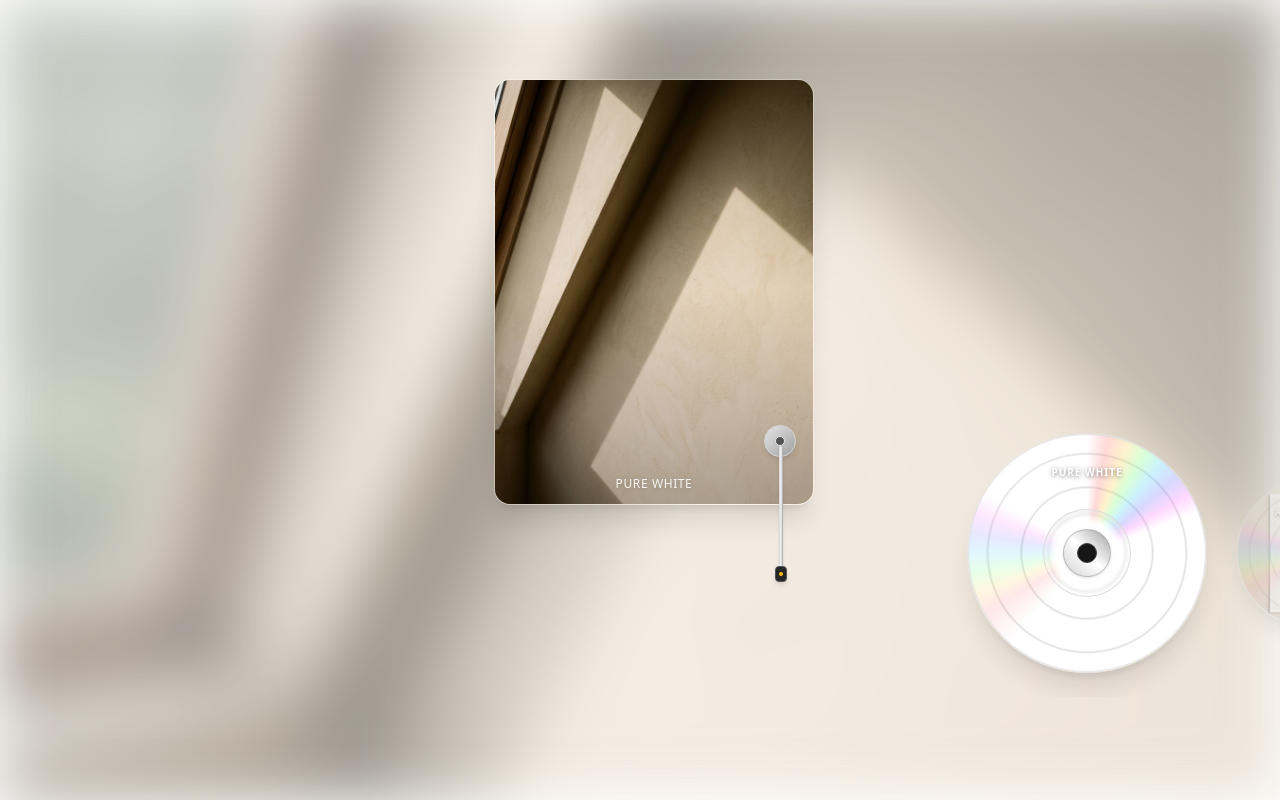
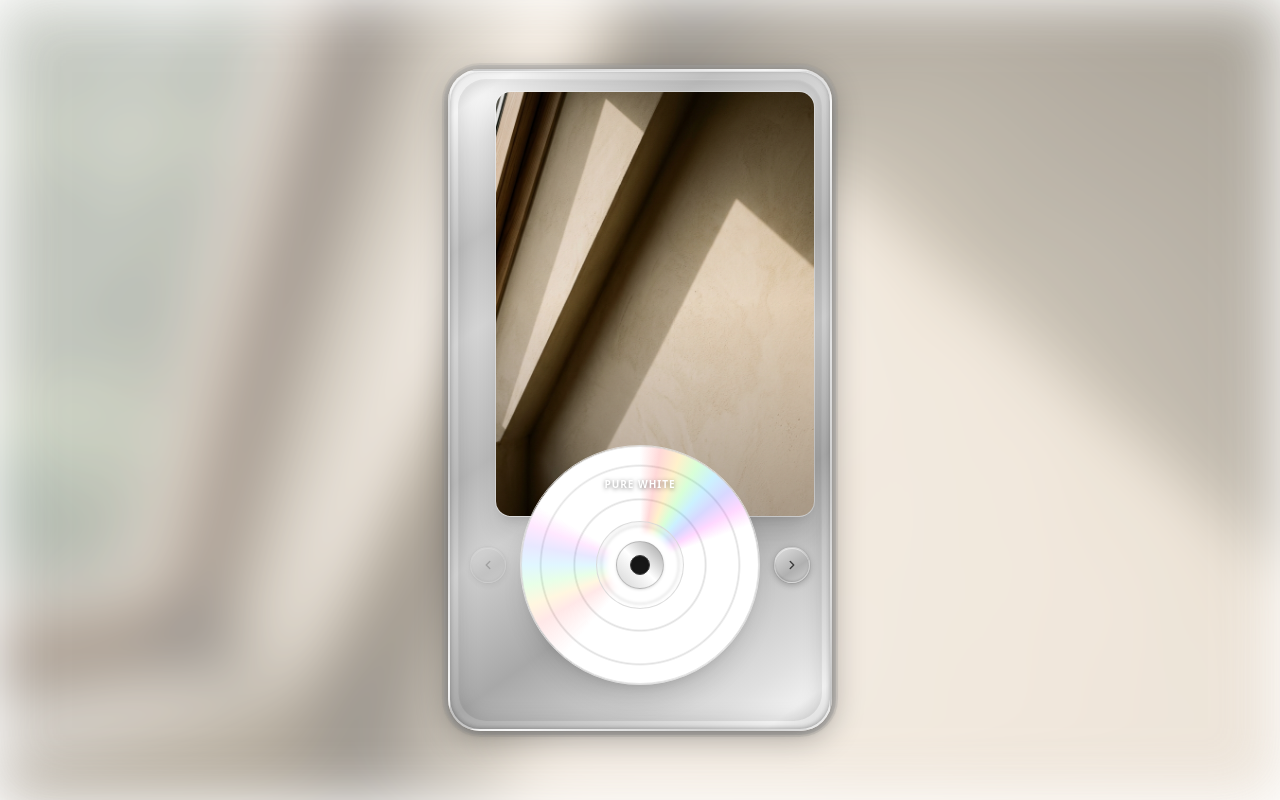
Before and after one commit to CNCYY/cd-media-player, a React (Vite) app: page / in a window 1280 px wide. Built offline with nearby package versions, Linux system fonts and the light colour scheme.

Commit message:
优化样式，增加切换音效

```diff
--- a/src/App.tsx
+++ b/src/App.tsx
@@ -129,7 +129,7 @@ export default function App() {
   }, [activeCd.mediaUrl, activeCd.mediaType, activeCd.cdText]);
 
   return (
-    <div className="min-h-screen w-full text-neutral-800 flex flex-col justify-start items-center py-6 px-4 font-sans select-none overflow-y-auto pb-12 relative">
+    <div className="min-h-screen w-full text-neutral-800 flex flex-col justify-center items-center py-6 px-4 font-sans select-none overflow-hidden relative">
 
       {/* Background image fills the page from the current media */}
       {activeCd.mediaUrl && activeCd.mediaType === 'image' ? (
@@ -146,8 +146,49 @@ export default function App() {
         <div className="fixed inset-0 z-[-1] bg-[#F4F4F2]" />
       )}
 
+      {/* Y2K Metallic Shell */}
+      <div className="w-full max-w-sm my-auto py-2">
+        <div
+          className="relative rounded-[2rem] p-4 sm:p-5 overflow-hidden"
+          style={{
+            background: `linear-gradient(145deg,
+              #e8e8e8 0%,
+              #f5f5f5 5%,
+              #e0e0e0 10%,
+              #c0c0c0 20%,
+              #d4d4d4 30%,
+              #b8b8b8 45%,
+              #d0d0d0 55%,
+              #a8a8a8 70%,
+              #c8c8c8 80%,
+              #e0e0e0 90%,
+              #f0f0f0 95%,
+              #d8d8d8 100%)`,
+            boxShadow: `
+              inset 0 1px 0 rgba(255,255,255,0.6),
+              inset 0 -2px 4px rgba(0,0,0,0.15),
+              inset 2px 0 4px rgba(0,0,0,0.08),
+              inset -2px 0 4px rgba(0,0,0,0.08),
+              0 8px 32px rgba(0,0,0,0.3),
+              0 2px 8px rgba(0,0,0,0.2),
+              0 0 0 4px rgba(180,180,180,0.4),
+              0 0 0 6px rgba(160,160,160,0.2)
+            `,
+            border: '2px solid rgba(255,255,255,0.3)',
+          }}
+        >
+          {/* Inner rim highlight */}
+          <div className="absolute inset-2 rounded-[1.75rem] pointer-events-none"
+            style={{
+              boxShadow: `
+                inset 0 0 20px rgba(0,0,0,0.15),
+                inset 0 1px 2px rgba(255,255,255,0.4)
+              `,
+            }}
+          />
+
           {/* Main Container */}
-      <div className="w-full max-w-sm flex flex-col justify-start items-center my-auto py-2">
+          <div className="w-full flex flex-col justify-start items-center relative z-0">
 
             {/* TOP SECTION: Image / Video Display Area (3:4 ratio) */}
             <section className="w-full relative z-0">
@@ -172,6 +213,8 @@ export default function App() {
               />
             </section>
           </div>
+        </div>
+      </div>
 
       {/* Settings Modal */}
       <SettingsModal
--- a/src/components/CDPlayer.tsx
+++ b/src/components/CDPlayer.tsx
@@ -1,5 +1,77 @@
-import React, { useEffect, useRef, useState } from 'react';
+import React, { useEffect, useRef, useCallback } from 'react';
+import { ChevronLeft, ChevronRight } from 'lucide-react';
 import { CDItem } from '../types';
+
+// Generate a cassette sliding-into-deck click sound
+const playClickSound = () => {
+  try {
+    const ctx = new AudioContext();
+    ctx.resume();
+
+    // Wait for context to be ready, then play
+    const play = () => {
+      const now = ctx.currentTime;
+
+      // Cassette slide: filtered noise with higher volume
+      const slideDuration = 0.15;
+      const bufferSize = Math.floor(ctx.sampleRate * slideDuration);
+      const buffer = ctx.createBuffer(1, bufferSize, ctx.sampleRate);
+      const data = buffer.getChannelData(0);
+      for (let i = 0; i < bufferSize; i++) {
+        const t = i / bufferSize;
+        data[i] = (Math.random() * 2 - 1) * (1 - t);
+      }
+
+      const noise = ctx.createBufferSource();
+      noise.buffer = buffer;
+
+      const bpFilter = ctx.createBiquadFilter();
+      bpFilter.type = 'bandpass';
+      bpFilter.frequency.value = 3000;
+      bpFilter.Q.value = 0.8;
+
+      const slideGain = ctx.createGain();
+      slideGain.gain.setValueAtTime(0.6, now);
+      slideGain.gain.exponentialRampToValueAtTime(0.001, now + slideDuration);
+
+      noise.connect(bpFilter).connect(slideGain).connect(ctx.destination);
+      noise.start(now);
+
+      // Two clear clicks
+      const makeClick = (delay: number, freq: number, vol: number) => {
+        const osc = ctx.createOscillator();
+        const g = ctx.createGain();
+        osc.type = 'square';
+        osc.frequency.setValueAtTime(freq, now + delay);
+        osc.frequency.exponentialRampToValueAtTime(80, now + delay + 0.04);
+        g.gain.setValueAtTime(vol, now + delay);
+        g.gain.exponentialRampToValueAtTime(0.001, now + delay + 0.06);
+        osc.connect(g).connect(ctx.destination);
+        osc.start(now + delay);
+        osc.stop(now + delay + 0.06);
+      };
+
+      makeClick(0.08, 600, 0.5);
+      makeClick(0.14, 400, 0.4);
+
+      setTimeout(() => ctx.close(), 400);
+    };
+
+    // If already running, play immediately; otherwise wait for resume
+    if (ctx.state === 'running') {
+      play();
+    } else {
+      ctx.onstatechange = () => {
+        if (ctx.state === 'running') {
+          ctx.onstatechange = null;
+          play();
+        }
+      };
+    }
+  } catch {
+    // Audio not available, silently ignore
+  }
+};
 
 interface CDPlayerProps {
   cdList: CDItem[];
@@ -18,82 +90,26 @@ export const CDPlayer: React.FC<CDPlayerProps> = ({
 }) => {
   const cdDiscRef = useRef<HTMLDivElement | null>(null);
   const cdRotationsRef = useRef<{[key: string]: number}>({});
-  const scrollContainerRef = useRef<HTMLDivElement | null>(null);
-  const itemRefs = useRef<{ [key: string]: HTMLDivElement | null }>({});
-  const isAutoScrolling = useRef(false);
-  const onSelectCdRef = useRef(onSelectCd);
-  const activeCdIdRef = useRef(activeCdId);
-  onSelectCdRef.current = onSelectCd;
-  activeCdIdRef.current = activeCdId;
+  const cdContainerRef = useRef<HTMLDivElement | null>(null);
 
-  // Scroll the active CD into centered view when activeCdId changes (e.g. init, settings)
-  useEffect(() => {
-    const container = scrollContainerRef.current;
-    const activeEl = itemRefs.current[activeCdId];
-    if (!container || !activeEl) return;
+  const activeIndex = cdList.findIndex((cd) => cd.id === activeCdId);
+  const activeCd = cdList[activeIndex] || cdList[0];
+  const hasPrev = activeIndex > 0;
+  const hasNext = activeIndex < cdList.length - 1;
 
-    isAutoScrolling.current = true;
-    activeEl.scrollIntoView({ behavior: 'smooth', inline: 'center', block: 'nearest' });
+  const handlePrev = useCallback(() => {
+    if (hasPrev) {
+      playClickSound();
+      onSelectCd(cdList[activeIndex - 1].id);
+    }
+  }, [hasPrev, activeIndex, cdList, onSelectCd]);
 
-    const timer = setTimeout(() => {
-      isAutoScrolling.current = false;
-    }, 400);
-    return () => clearTimeout(timer);
-  }, [activeCdId]);
-
-  // Stored refs for scroll handler to avoid effect re-runs
-  const cdListRef = useRef(cdList);
-  cdListRef.current = cdList;
-
-  // Detect which CD is closest to the center while user scrolls
-  const [pendingCdId, setPendingCdId] = useState<string | null>(null);
-  const pendingTimerRef = useRef<ReturnType<typeof setTimeout> | null>(null);
-
-  useEffect(() => {
-    const container = scrollContainerRef.current;
-    if (!container) return;
-
-    let timeoutId: ReturnType<typeof setTimeout>;
-    const handleScroll = () => {
-      if (isAutoScrolling.current) return;
-
-      clearTimeout(timeoutId);
-      timeoutId = setTimeout(() => {
-        const center = container.scrollLeft + container.clientWidth / 2;
-        let closestId = activeCdIdRef.current;
-        let minDistance = Infinity;
-
-        cdListRef.current.forEach((cd) => {
-          const el = itemRefs.current[cd.id];
-          if (!el) return;
-          const elCenter = el.offsetLeft + el.offsetWidth / 2;
-          const distance = Math.abs(center - elCenter);
-          if (distance < minDistance) {
-            minDistance = distance;
-            closestId = cd.id;
+  const handleNext = useCallback(() => {
+    if (hasNext) {
+      playClickSound();
+      onSelectCd(cdList[activeIndex + 1].id);
     }
-        });
-
-        if (closestId !== activeCdIdRef.current) {
-          setPendingCdId(closestId);
-          if (pendingTimerRef.current) clearTimeout(pendingTimerRef.current);
-          pendingTimerRef.current = setTimeout(() => {
-            onSelectCdRef.current(closestId);
-            setPendingCdId(null);
-          }, 150);
-        } else {
-          setPendingCdId(null);
-        }
-      }, 80);
-    };
-
-    container.addEventListener('scroll', handleScroll, { passive: true });
-    return () => {
-      container.removeEventListener('scroll', handleScroll);
-      clearTimeout(timeoutId);
-      if (pendingTimerRef.current) clearTimeout(pendingTimerRef.current);
-    };
-  }, []); // Stable – uses refs internally
+  }, [hasNext, activeIndex, cdList, onSelectCd]);
 
   // Inject CSS keyframe animation for CD spinning
   useEffect(() => {
@@ -167,61 +183,47 @@ export const CDPlayer: React.FC<CDPlayerProps> = ({
     return () => cancelAnimationFrame(timer);
   }, [activeCdId, isPlaying]);
 
-  // Tonearm position - set once on mount, never moves
-  const [tonearmPos, setTonearmPos] = useState({ top: 0, left: 0 });
-
-  useEffect(() => {
-    const timer = setTimeout(() => {
-      const el = itemRefs.current[activeCdId];
-      if (!el) return;
-      const rect = el.getBoundingClientRect();
-      setTonearmPos({
-        top: rect.top - 8,
-        left: rect.right + 4,
-      });
-    }, 100);
-    return () => clearTimeout(timer);
-  }, []);
+  const cd = activeCd;
 
   return (
     <div className="w-full select-none">
-      {/* Horizontal CD Discs Container */}
+      {/* CD Disc Area */}
       <div
-        ref={scrollContainerRef}
-        className="w-full flex items-center justify-start overflow-x-auto no-scrollbar py-6 px-[50vw] gap-4 snap-x snap-mandatory"
+        ref={cdContainerRef}
+        className="relative flex items-center justify-center py-6"
       >
-        {cdList.map((cd) => {
-          const isActive = cd.id === activeCdId;
-          const isPending = cd.id === pendingCdId && !isActive;
+        {/* Left Arrow Button */}
+        <button
+          type="button"
+          onClick={handlePrev}
+          disabled={!hasPrev}
+          className={`absolute left-0 z-20 w-8 h-8 sm:w-9 sm:h-9 rounded-full flex items-center justify-center transition-all duration-200 ${
+            hasPrev
+              ? 'cursor-pointer active:scale-90'
+              : 'cursor-default opacity-30'
+          }`}
+          style={{
+            background: `linear-gradient(145deg, #e0e0e0 0%, #c0c0c0 40%, #b0b0b0 60%, #d0d0d0 100%)`,
+            boxShadow: `
+              inset 0 1px 0 rgba(255,255,255,0.5),
+              inset 0 -1px 2px rgba(0,0,0,0.15),
+              0 2px 6px rgba(0,0,0,0.25),
+              0 0 0 1px rgba(180,180,180,0.5)
+            `,
+            border: '1px solid rgba(255,255,255,0.2)',
+          }}
+        >
+          <ChevronLeft className="w-3.5 h-3.5 text-neutral-700" strokeWidth={2.5} />
+        </button>
 
-          return (
+        {/* Active CD Disc */}
         <div
-              key={cd.id}
-              ref={(el) => {
-                itemRefs.current[cd.id] = el;
-              }}
-              onClick={() => {
-                if (isActive) {
-                  onTogglePlay();
-                } else {
-                  onSelectCd(cd.id);
-                }
-              }}
-              className={`relative flex-shrink-0 cursor-pointer snap-center transition-all duration-300 ease-out ${
-                isActive
-                  ? 'scale-100 z-10'
-                  : isPending
-                  ? 'scale-95 opacity-80'
-                  : 'scale-85 opacity-60 hover:opacity-90 hover:scale-90'
-              }`}
+          onClick={onTogglePlay}
+          className="relative flex-shrink-0 cursor-pointer transition-all duration-300 ease-out scale-100 z-10"
         >
-              {/* CD Disc Body */}
           <div
-                ref={isActive ? cdDiscRef : null}
-                className={`relative rounded-full shadow-xl overflow-hidden border border-neutral-200/80 transition-all duration-300 ${
-                  isActive ? 'w-52 h-52 sm:w-60 sm:h-60' : 'w-40 h-40 sm:w-44 sm:h-44'
-                }`}
-                style={isActive ? undefined : { animation: 'none', transform: `rotate(${cdRotationsRef.current[cd.id] || 0}deg)` }}
+            ref={cdDiscRef}
+            className="relative rounded-full shadow-xl overflow-hidden border border-neutral-200/80 w-52 h-52 sm:w-60 sm:h-60"
           >
             {/* Outer Rim Gloss */}
             <div className="absolute inset-0 rounded-full border-[1.5px] border-neutral-300/60 z-20 pointer-events-none" />
@@ -239,7 +241,7 @@ export const CDPlayer: React.FC<CDPlayerProps> = ({
               />
             )}
 
-                {/* CD Grooves - always visible on top */}
+            {/* CD Grooves */}
             <div
               className="absolute inset-0 rounded-full pointer-events-none z-10"
               style={{
@@ -264,7 +266,7 @@ export const CDPlayer: React.FC<CDPlayerProps> = ({
               }}
             />
 
-                {/* CD Rainbow Holographic Texture - fan-shaped streaks from center */}
+            {/* CD Rainbow Holographic Texture */}
             <div
               className="absolute inset-0 rounded-full pointer-events-none z-10"
               style={{
@@ -293,21 +295,9 @@ export const CDPlayer: React.FC<CDPlayerProps> = ({
 
             {/* Center Spindle Hole */}
             <div className="absolute inset-0 flex items-center justify-center pointer-events-none z-20">
-                  <div
-                    className={`rounded-full border border-neutral-300/80 bg-white/30 backdrop-blur-[1px] shadow-inner flex items-center justify-center ${
-                      isActive ? 'w-18 h-18 sm:w-22 sm:h-22' : 'w-14 h-14 sm:w-16 sm:h-16'
-                    }`}
-                  >
-                    <div
-                      className={`rounded-full bg-gradient-to-tr from-neutral-300 via-white to-neutral-400 border border-neutral-400/60 shadow-sm flex items-center justify-center ${
-                        isActive ? 'w-10 h-10 sm:w-12 sm:h-12' : 'w-8 h-8'
-                      }`}
-                    >
-                      <div
-                        className={`rounded-full bg-neutral-900 border border-neutral-700 shadow-inner ${
-                          isActive ? 'w-4 h-4 sm:w-5 sm:h-5' : 'w-3 h-3'
-                        }`}
-                      />
+              <div className="rounded-full border border-neutral-300/80 bg-white/30 backdrop-blur-[1px] shadow-inner flex items-center justify-center w-18 h-18 sm:w-22 sm:h-22">
+                <div className="rounded-full bg-gradient-to-tr from-neutral-300 via-white to-neutral-400 border border-neutral-400/60 shadow-sm flex items-center justify-center w-10 h-10 sm:w-12 sm:h-12">
+                  <div className="rounded-full bg-neutral-900 border border-neutral-700 shadow-inner w-4 h-4 sm:w-5 sm:h-5" />
                 </div>
               </div>
             </div>
@@ -319,29 +309,31 @@ export const CDPlayer: React.FC<CDPlayerProps> = ({
               </p>
             </div>
           </div>
-
-            </div>
-          );
-        })}
         </div>
 
-      {/* Tonearm - fixed position on screen, does not move when CD switches */}
-      <div
-        className="fixed z-30 pointer-events-none transition-all duration-700 ease-out origin-top-right"
+        {/* Right Arrow Button */}
+        <button
+          type="button"
+          onClick={handleNext}
+          disabled={!hasNext}
+          className={`absolute right-0 z-20 w-8 h-8 sm:w-9 sm:h-9 rounded-full flex items-center justify-center transition-all duration-200 ${
+            hasNext
+              ? 'cursor-pointer active:scale-90'
+              : 'cursor-default opacity-30'
+          }`}
           style={{
-          top: tonearmPos.top,
-          left: tonearmPos.left,
-          transform: isPlaying ? 'rotate(20deg)' : 'rotate(0deg)',
+            background: `linear-gradient(145deg, #e0e0e0 0%, #c0c0c0 40%, #b0b0b0 60%, #d0d0d0 100%)`,
+            boxShadow: `
+              inset 0 1px 0 rgba(255,255,255,0.5),
+              inset 0 -1px 2px rgba(0,0,0,0.15),
+              0 2px 6px rgba(0,0,0,0.25),
+              0 0 0 1px rgba(180,180,180,0.5)
+            `,
+            border: '1px solid rgba(255,255,255,0.2)',
           }}
         >
-        <div className="relative w-7 h-7 sm:w-8 sm:h-8 rounded-full bg-gradient-to-br from-neutral-200 to-neutral-400 border border-neutral-300 shadow-md flex items-center justify-center">
-          <div className="w-2.5 h-2.5 rounded-full bg-neutral-600 border border-neutral-200" />
-          <div className="absolute top-5 right-3 w-1 h-28 sm:h-32 bg-gradient-to-r from-neutral-300 via-neutral-100 to-neutral-400 rounded-full shadow-sm origin-top">
-            <div className="absolute -bottom-2 -left-1 w-3 h-4 bg-neutral-800 rounded-sm border border-neutral-600 flex items-center justify-center shadow-md">
-              <div className="w-1 h-1 rounded-full bg-amber-400" />
-            </div>
-          </div>
-        </div>
+          <ChevronRight className="w-3.5 h-3.5 text-neutral-700" strokeWidth={2.5} />
+        </button>
       </div>
     </div>
   );
```
Also changed, not shown: src/components/MediaDisplay.tsx (+12 -2 lines). Lines whose indentation alone changed are shown as unchanged.
